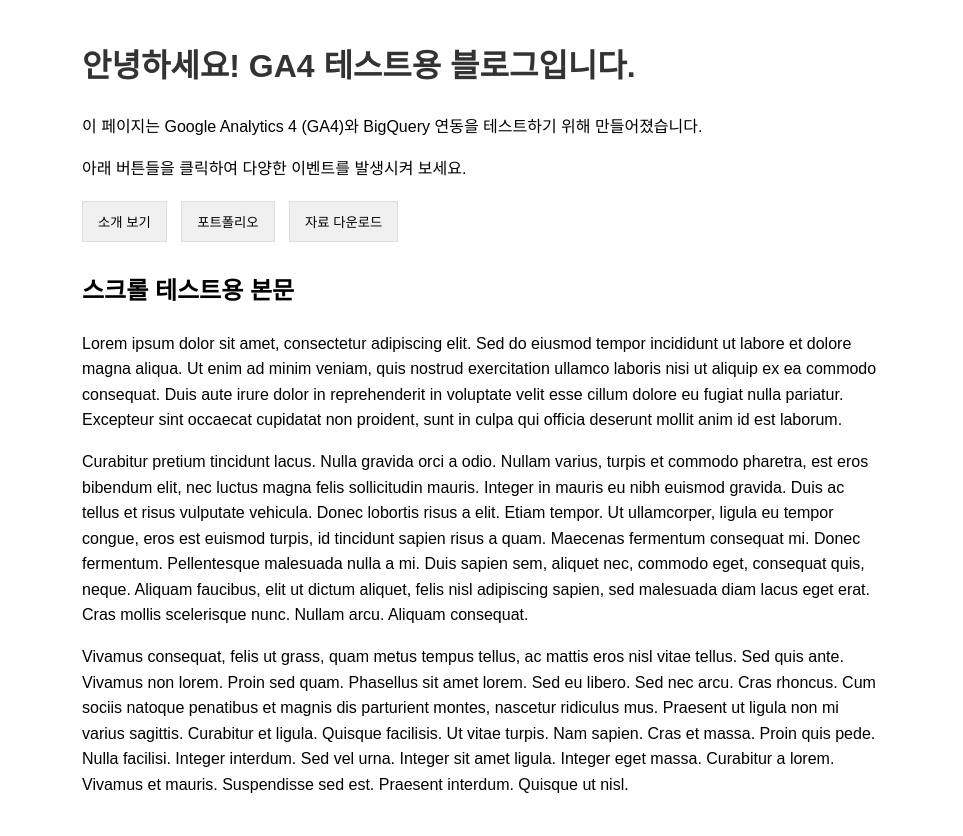
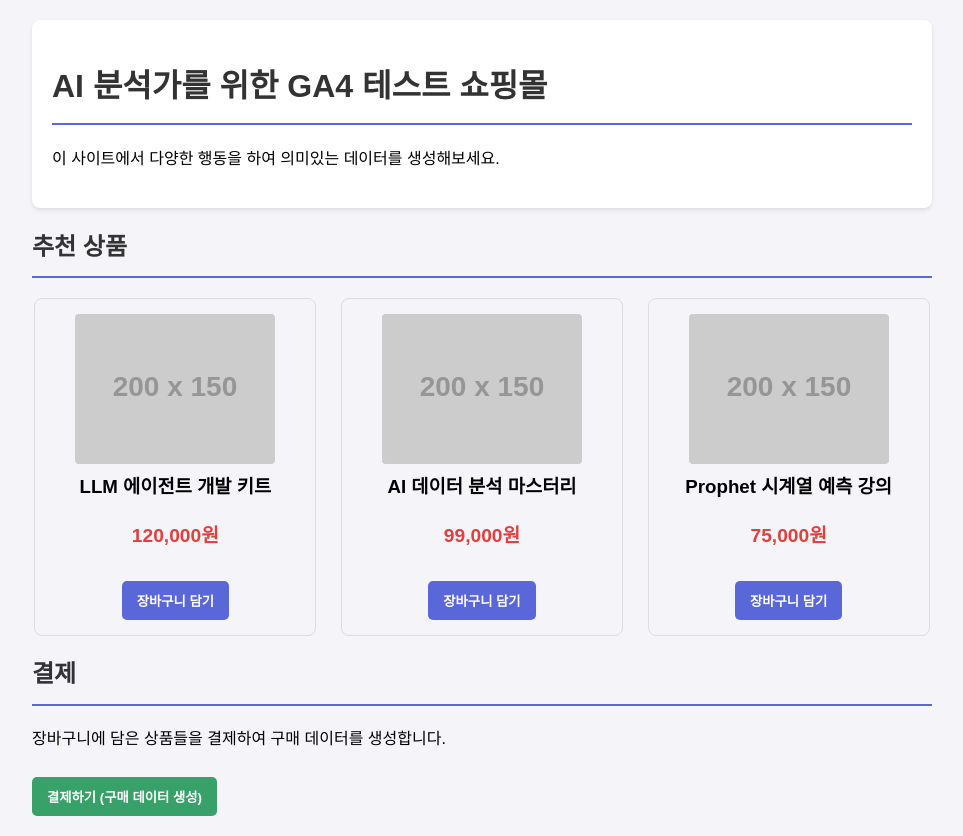
Before and after one commit to Appleinocean/Appleinocean.github.io, a plain HTML site: page index.html in a window 1280 px wide. Shown: the whole page, without its empty margins (158-1121 px from the left). Drawn offline with Linux system fonts and the light colour scheme; placeholder pictures from the web are drawn by us.

Commit message:
Update index.html

```diff
--- a/index.html
+++ b/index.html
@@ -3,7 +3,7 @@
 <head>
     <meta charset="UTF-8">
     <meta name="viewport" content="width=device-width, initial-scale=1.0">
-    <title>GA4 테스트 블로그</title>
+    <title>GA4 테스트 사이트</title>
 
     <script async src="https://www.googletagmanager.com/gtag/js?id=G-YH06MTG6TG"></script>
     <script>
@@ -15,63 +15,121 @@
     </script>
 
     <style>
-        body { font-family: sans-serif; line-height: 1.6; padding: 20px; max-width: 800px; margin: auto; }
-        h1 { color: #333; }
-        .button-container { margin-top: 20px; margin-bottom: 30px; }
+        body { font-family: sans-serif; line-height: 1.6; padding: 20px; max-width: 900px; margin: auto; background-color: #f4f4f9; }
+        header, .section { background-color: #fff; padding: 20px; margin-bottom: 20px; border-radius: 8px; box-shadow: 0 2px 4px rgba(0,0,0,0.1); }
+        h1, h2 { color: #333; border-bottom: 2px solid #5a67d8; padding-bottom: 10px; }
+        .product-list { display: flex; gap: 20px; justify-content: space-around; flex-wrap: wrap; }
+        .product-item { border: 1px solid #ddd; padding: 15px; border-radius: 8px; text-align: center; width: 250px; }
+        .product-item img { max-width: 100%; height: auto; border-radius: 4px; }
+        .product-item h3 { margin-top: 0; }
+        .price { color: #e53e3e; font-size: 1.2em; font-weight: bold; }
         button {
-            padding: 10px 15px;
-            margin-right: 10px;
-            cursor: pointer;
-            border: 1px solid #ddd;
-            background-color: #f0f0f0;
-            transition: background-color 0.2s, transform 0.1s;
+            padding: 10px 15px; margin-top: 10px; cursor: pointer; border: none;
+            background-color: #5a67d8; color: white; border-radius: 5px; font-weight: bold;
+            transition: background-color 0.3s;
         }
-        /* 버튼 클릭 시 시각적 효과 추가 */
-        button:active {
-            background-color: #ccc;
-            transform: scale(0.98);
-        }
+        button:hover { background-color: #434190; }
+        #purchase-btn { background-color: #38a169; }
+        #purchase-btn:hover { background-color: #2f855a; }
     </style>
 </head>
 <body>
 
-    <h1>안녕하세요! GA4 테스트용 블로그입니다.</h1>
-    <p>이 페이지는 Google Analytics 4 (GA4)와 BigQuery 연동을 테스트하기 위해 만들어졌습니다.</p>
-    <p>아래 버튼들을 클릭하여 다양한 이벤트를 발생시켜 보세요.</p>
+    <header>
+        <h1>AI 분석가를 위한 GA4 테스트 쇼핑몰</h1>
+        <p>이 사이트에서 다양한 행동을 하여 의미있는 데이터를 생성해보세요.</p>
+    </header>
 
-    <div class="button-container">
-        <button id="cta_button_1">소개 보기</button>
-        <button id="cta_button_2">포트폴리오</button>
-        <button id="download_button">자료 다운로드</button>
-    </div>
+    <section>
+        <h2>추천 상품</h2>
+        <div class="product-list" id="main-product-list">
+            <div class="product-item">
+                <img src="https://via.placeholder.com/200x150.png?text=Product+A" alt="상품 A">
+                <h3>LLM 에이전트 개발 키트</h3>
+                <p class="price">120,000원</p>
+                <button class="add-to-cart-btn" data-item-id="P001" data-item-name="LLM 에이전트 개발 키트" data-price="120000">장바구니 담기</button>
+            </div>
+            <div class="product-item">
+                <img src="https://via.placeholder.com/200x150.png?text=Product+B" alt="상품 B">
+                <h3>AI 데이터 분석 마스터리</h3>
+                <p class="price">99,000원</p>
+                <button class="add-to-cart-btn" data-item-id="P002" data-item-name="AI 데이터 분석 마스터리" data-price="99000">장바구니 담기</button>
+            </div>
+            <div class="product-item">
+                <img src="https://via.placeholder.com/200x150.png?text=Product+C" alt="상품 C">
+                <h3>Prophet 시계열 예측 강의</h3>
+                <p class="price">75,000원</p>
+                <button class="add-to-cart-btn" data-item-id="P003" data-item-name="Prophet 시계열 예측 강의" data-price="75000">장바구니 담기</button>
+            </div>
+        </div>
+    </section>
 
-    <h2>스크롤 테스트용 본문</h2>
-    <p>Lorem ipsum dolor sit amet, consectetur adipiscing elit. Sed do eiusmod tempor incididunt ut labore et dolore magna aliqua. Ut enim ad minim veniam, quis nostrud exercitation ullamco laboris nisi ut aliquip ex ea commodo consequat. Duis aute irure dolor in reprehenderit in voluptate velit esse cillum dolore eu fugiat nulla pariatur. Excepteur sint occaecat cupidatat non proident, sunt in culpa qui officia deserunt mollit anim id est laborum.</p>
-    <p>Curabitur pretium tincidunt lacus. Nulla gravida orci a odio. Nullam varius, turpis et commodo pharetra, est eros bibendum elit, nec luctus magna felis sollicitudin mauris. Integer in mauris eu nibh euismod gravida. Duis ac tellus et risus vulputate vehicula. Donec lobortis risus a elit. Etiam tempor. Ut ullamcorper, ligula eu tempor congue, eros est euismod turpis, id tincidunt sapien risus a quam. Maecenas fermentum consequat mi. Donec fermentum. Pellentesque malesuada nulla a mi. Duis sapien sem, aliquet nec, commodo eget, consequat quis, neque. Aliquam faucibus, elit ut dictum aliquet, felis nisl adipiscing sapien, sed malesuada diam lacus eget erat. Cras mollis scelerisque nunc. Nullam arcu. Aliquam consequat.</p>
-    <p>Vivamus consequat, felis ut grass, quam metus tempus tellus, ac mattis eros nisl vitae tellus. Sed quis ante. Vivamus non lorem. Proin sed quam. Phasellus sit amet lorem. Sed eu libero. Sed nec arcu. Cras rhoncus. Cum sociis natoque penatibus et magnis dis parturient montes, nascetur ridiculus mus. Praesent ut ligula non mi varius sagittis. Curabitur et ligula. Quisque facilisis. Ut vitae turpis. Nam sapien. Cras et massa. Proin quis pede. Nulla facilisi. Integer interdum. Sed vel urna. Integer sit amet ligula. Integer eget massa. Curabitur a lorem. Vivamus et mauris. Suspendisse sed est. Praesent interdum. Quisque ut nisl.</p>
+    <section>
+        <h2>결제</h2>
+        <p>장바구니에 담은 상품들을 결제하여 구매 데이터를 생성합니다.</p>
+        <button id="purchase-btn">결제하기 (구매 데이터 생성)</button>
+    </section>
+
 
     <script>
-        // 모든 버튼에 이벤트 리스너를 추가하는 함수
-        function addButtonClickListener(buttonId) {
-            const button = document.getElementById(buttonId);
-            if (button) {
-                button.addEventListener('click', function() {
-                    console.log(buttonId + ' 버튼 클릭됨'); // 브라우저 콘솔에서 확인용
+        // 페이지 로드 시 '상품 목록 보기' 이벤트 전송
+        gtag('event', 'view_item_list', {
+            'item_list_id': 'main_products',
+            'item_list_name': '메인 추천 상품',
+            'items': [
+                { 'item_id': 'P001', 'item_name': 'LLM 에이전트 개발 키트', 'price': 120000 },
+                { 'item_id': 'P002', 'item_name': 'AI 데이터 분석 마스터리', 'price': 99000 },
+                { 'item_id': 'P003', 'item_name': 'Prophet 시계열 예측 강의', 'price': 75000 }
+            ]
+        });
 
-                    // GA4로 맞춤 이벤트 전송
-                    gtag('event', 'button_click', {
-                        'button_id': buttonId,
-                        'button_text': button.innerText
-                    });
+        // '장바구니 담기' 버튼 클릭 이벤트
+        document.querySelectorAll('.add-to-cart-btn').forEach(button => {
+            button.addEventListener('click', function() {
+                const itemId = this.dataset.itemId;
+                const itemName = this.dataset.itemName;
+                const price = parseFloat(this.dataset.price);
+
+                // 상품 선택 및 상세 보기 이벤트 동시 전송 (시뮬레이션)
+                gtag('event', 'select_item', {
+                    'item_list_id': 'main_products',
+                    'items': [{ 'item_id': itemId, 'item_name': itemName }]
                 });
-            }
-        }
+                gtag('event', 'view_item', {
+                     'currency': 'KRW', 'value': price,
+                     'items': [{ 'item_id': itemId, 'item_name': itemName }]
+                });
 
-        // 각 버튼에 리스너 적용
-        addButtonClickListener('cta_button_1');
-        addButtonClickListener('cta_button_2');
-        addButtonClickListener('download_button');
+                // 장바구니 추가 이벤트
+                gtag('event', 'add_to_cart', {
+                    'currency': 'KRW', 'value': price,
+                    'items': [{ 'item_id': itemId, 'item_name': itemName, 'quantity': 1 }]
+                });
+
+                alert(`'${itemName}' 상품이 장바구니에 담겼습니다. (GA4 이벤트 전송됨)`);
+            });
+        });
+
+        // '결제하기' 버튼 클릭 이벤트
+        document.getElementById('purchase-btn').addEventListener('click', function() {
+            // 실제로는 장바구니에 담긴 상품을 기준으로 해야 하지만, 테스트를 위해 고정된 상품으로 구매 이벤트를 생성합니다.
+            const transactionId = 'T' + new Date().getTime();
+            const totalValue = 120000 + 99000;
+
+            gtag('event', 'purchase', {
+                'transaction_id': transactionId,
+                'value': totalValue,
+                'currency': 'KRW',
+                'tax': totalValue * 0.1,
+                'shipping': 3000,
+                'items': [
+                    { 'item_id': 'P001', 'item_name': 'LLM 에이전트 개발 키트', 'price': 120000, 'quantity': 1 },
+                    { 'item_id': 'P002', 'item_name': 'AI 데이터 분석 마스터리', 'price': 99000, 'quantity': 1 }
+                ]
+            });
+
+            alert(`구매가 완료되었습니다! (거래 ID: ${transactionId}) (GA4 이벤트 전송됨)`);
+        });
     </script>
-
 </body>
 </html>
```
